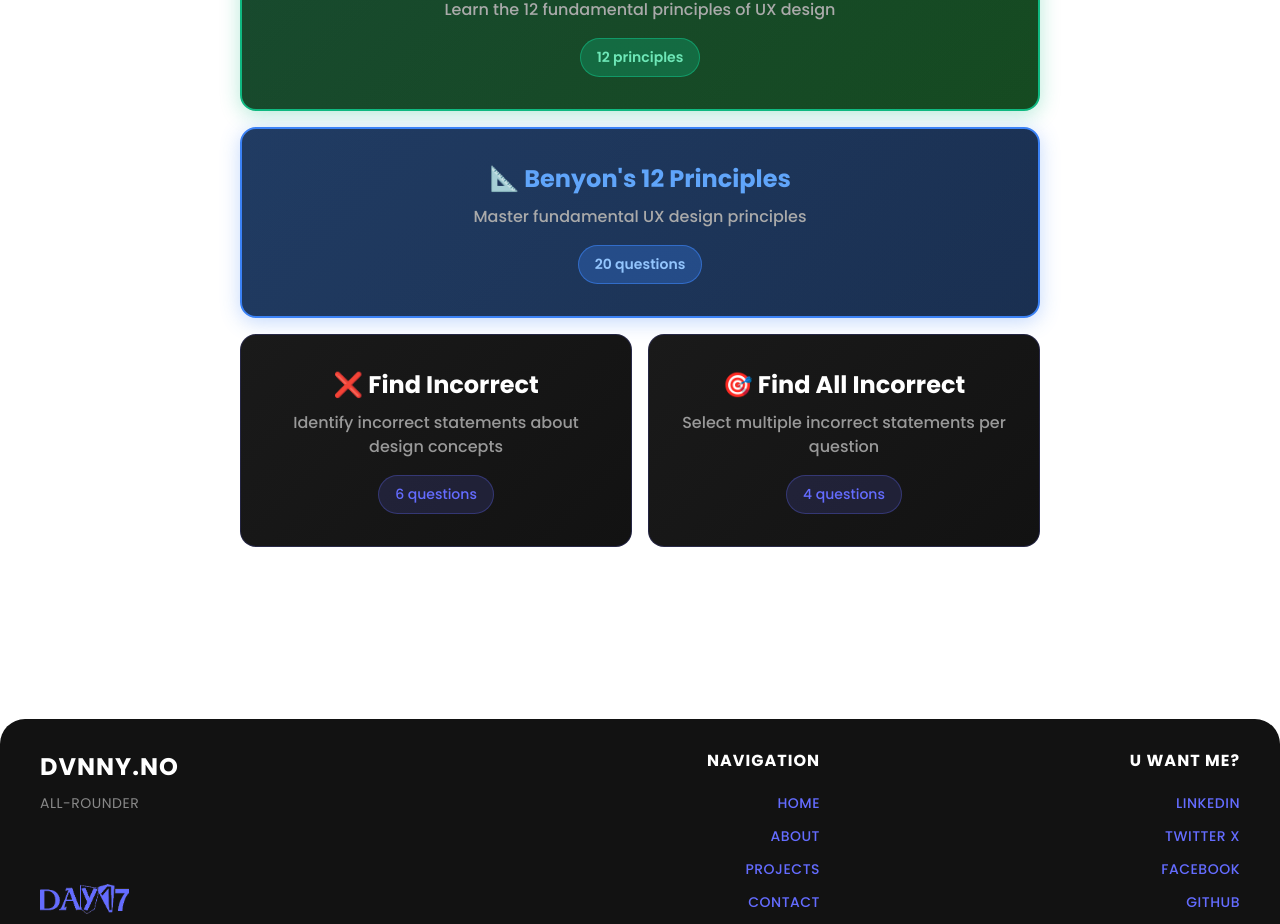
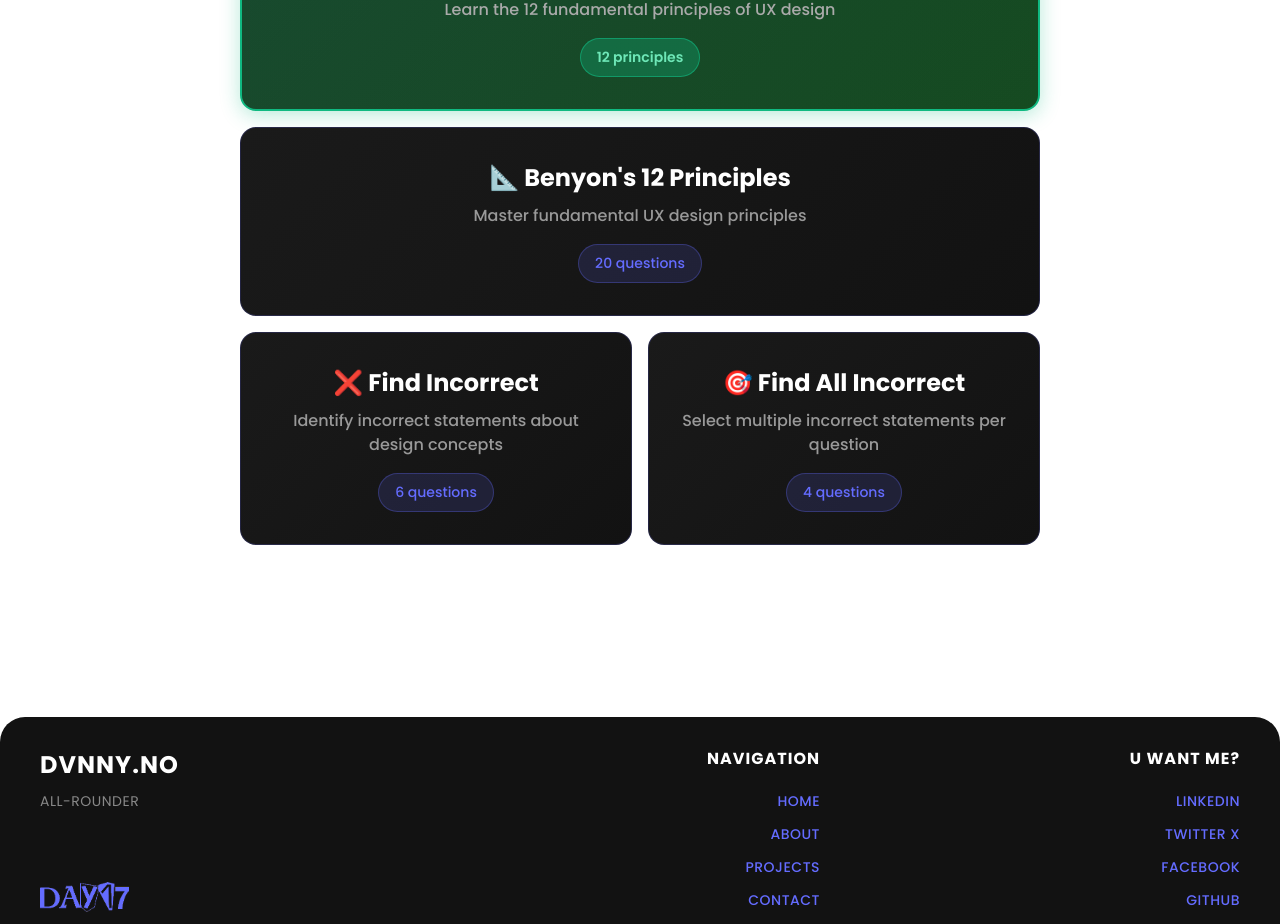
Before and after one commit to dvnnyle/xQuizer, a React (Vite) app: page / in a window 1280 px wide. Shown: the part 2855-3779 px from the top of the page. Built offline with nearby package versions, Linux system fonts and the light colour scheme.

Commit message:
Change Benyon's 12 Principles button to default quiz color

```diff
--- a/src/pages/Home.jsx
+++ b/src/pages/Home.jsx
@@ -169,7 +169,7 @@ function Home() {
             <p>Learn the 12 fundamental principles of UX design</p>
             <span className="question-count">12 principles</span>
           </a>
-          <a href="/benyon12" className="chapter-button blue-theme" id="benyon12">
+          <a href="/benyon12" className="chapter-button" id="benyon12">
             <h3>📐 Benyon's 12 Principles</h3>
             <p>Master fundamental UX design principles</p>
             <span className="question-count">20 questions</span>
```
